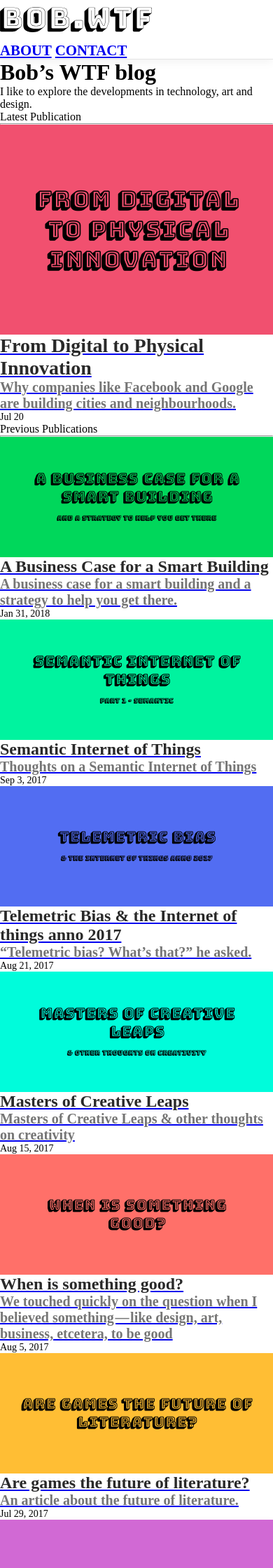
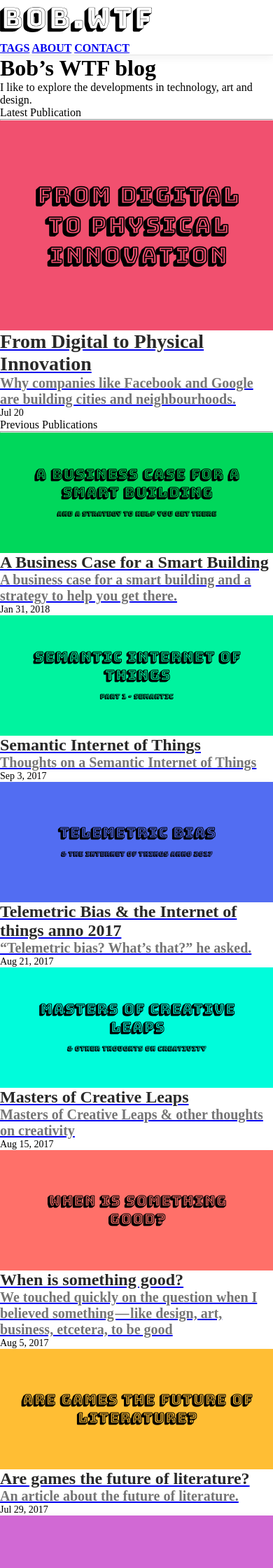
Before and after one commit to bobvanluijt/bobvanluijt.github.io, a Jekyll site: the page built from index.html, in a window 390 px wide. Shown: the top 2240 px of the page at 70% size. Built offline with Jekyll 4.4.1, drawn with Linux system fonts in a browser that asks for light colours; nearby versions of some CDN libraries.

Commit message:
#18 tags to top menu

```diff
--- a/_includes/header.html
+++ b/_includes/header.html
@@ -13,6 +13,7 @@
 
   </a>
   <nav class="my-2 my-md-0 mr-md-3 head_links">
+    <a class="p-2 text-dark" href="/tags/">Tags</a>
     <a class="p-2 text-dark" href="#">About</a>
     <a class="p-2 text-dark" href="#">Contact</a>
   </nav>
--- a/_sass/fatahdigital/post.scss
+++ b/_sass/fatahdigital/post.scss
@@ -265,6 +265,9 @@
   font-size: 1.3rem;
   font-weight: bold;
   text-transform: uppercase;
+  @media only screen and (max-width: 767px) {
+    font-size: 1rem;
+  }
 }
 img {
   margin-left: auto;
```
